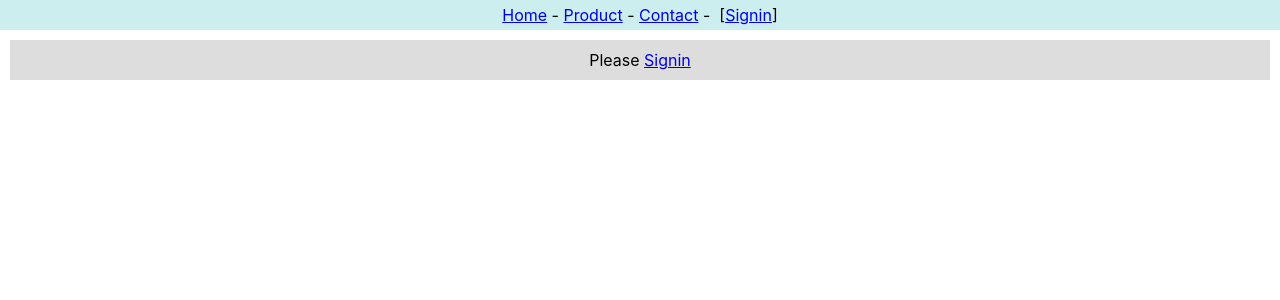
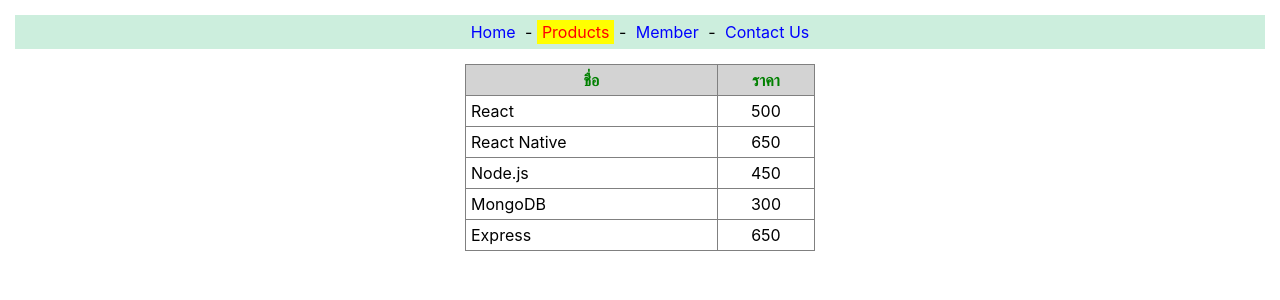
Before and after one commit to s6603051614011-creator/app1, a React (Create React App) app: page /products in a window 1280 px wide. Shown: the top 300 px of the page. Built offline with nearby package versions, Linux system fonts and the light colour scheme.

Commit message:
create React Store by Route
create React Store by Route

```diff
--- a/package.json
+++ b/package.json
@@ -9,6 +9,7 @@
     "@testing-library/user-event": "^13.5.0",
     "react": "^19.2.7",
     "react-dom": "^19.2.7",
+    "react-router-dom": "^7.18.3",
     "react-scripts": "5.0.1",
     "web-vitals": "^2.1.4"
   },
--- a/src/App.js
+++ b/src/App.js
@@ -1,14 +1,7 @@
-import React from 'react';
-import { userContext} from './context'
-import Header from './context-header'
-import Content from './context-content'
+import React from 'react'
+import Router3 from "./router3"
+
 
 export default function App() {
-  let [user,setUser] = React.useState()
-  return (
-    <userContext.Provider value={[user,setUser]}>
-      <Header />
-      <Content />
-    </userContext.Provider>
-  )
+  return <Router3/>
 }
--- /dev/null
+++ b/src/home.js
@@ -0,0 +1,14 @@
+import React from 'react'
+
+
+export default function Home() {
+    return (
+      <p style={{textAlign:"center"}}>
+        <h3>ยินดีต้อนรับสู่ React Store</h3>
+        รายชื่อ <a href="./products">สินค้า</a> ที่เรามีจำหน่าย
+        <br/>
+        แต่ท่านต้องเป็น <a href="./member">สมาชิก</a> จึงจะสั่งซื้อได้ <br/>
+        หากมีข้อสงสัย กรุณา <a href="./contact">ติดต่อเรา</a>
+      </p>
+    )
+}
--- /dev/null
+++ b/src/member.js
@@ -0,0 +1,7 @@
+import React from 'react'
+
+export default function Member() {
+    return (
+        <div style={{textAlign:'center'}}>Member Page</div>
+    )
+}
--- /dev/null
+++ b/src/navlink.css
@@ -0,0 +1,17 @@
+.nav{
+    background-color: #ced;
+    padding: 7px;
+    text-align: center;
+    margin: 15px;
+}
+.menu{
+    color: blue;
+    text-decoration: none;
+    padding: 2px 5px;
+}
+.active_menu{
+    color: red;
+    background-color: yellow;
+    text-decoration: none;
+    padding: 2px 5px;
+}
--- /dev/null
+++ b/src/products.css
@@ -0,0 +1,15 @@
+table{
+     width: 350px;
+     border-collapse: collapse;
+     margin: auto;
+}
+th{
+    background-color: lightgray;
+    color: green;
+}
+th,td{
+    padding: 5px;
+}
+td:nth-child(2){
+    text-align: center;
+}
--- /dev/null
+++ b/src/products.js
@@ -0,0 +1,28 @@
+import React from 'react'
+import './products.css'
+
+export default class Products extends React.Component {
+    data = [
+        ['React', 500],
+        ['React Native', 650],
+        ['Node.js', 450],
+        ['MongoDB', 300],
+        ['Express', 650]
+    ]
+
+    render() {
+        return (
+
+            <table border="1">
+                <tr><th>ชื่อ</th><th>ราคา</th></tr>
+                {
+                    this.data.map(d=>{
+                        return <tr><td>{d[0]}</td><td>{d[1]}</td></tr>
+                    })
+                }
+
+            </table>
+        )
+    }
+
+}
--- /dev/null
+++ b/src/router3.js
@@ -0,0 +1,41 @@
+import React from 'react'
+import './navlink.css'
+import { BrowserRouter, NavLink, Route ,Routes } from 'react-router-dom'
+import Home from './home'
+import Products from './products'
+import Member from './member'
+export default function Router3() {
+  return (
+    <BrowserRouter>
+      <nav className="nav">
+        <NavLink
+          to='/'
+          className={({ isActive }) => (isActive ? "active_menu" : "menu")}
+          style={({ isActive }) => {
+            return {
+              fontWeight: isActive ? "bold" : ""
+            };
+          }}
+        >
+          Home
+        </NavLink> -&nbsp;
+        <NavLink to='/products' className={({ isActive }) => (isActive ? "active_menu" : "menu")}>
+          Products
+        </NavLink> -&nbsp;
+        <NavLink to='/member' className={({ isActive }) => (isActive ? "active_menu" : "menu")}>
+          Member
+        </NavLink> -&nbsp;
+        <NavLink to='/contact' className={({ isActive }) => (isActive ? "active_menu" : "menu")}>
+          Contact Us
+        </NavLink>
+      </nav>
+      <Routes style={{margin: '20px'}}>
+          <Route path="/" element={<Home/>}/>
+          <Route path="/products" element={<Products/>}/>
+          <Route path="/member" element={<Member/>}/>
+          <Route path="/contact" element={<div style={{textAlign:'center'}}>Contact Page</div>}/>
+          <Route path="/*" element={<div style={{textAlign:'center'}}>Not Found</div>}/>
+      </Routes>
+    </BrowserRouter>
+  )
+}
```
Also changed, not shown: src/router2.js (added, +35 -0 lines), 1 other file (tests, documents, lock files or other folders).
